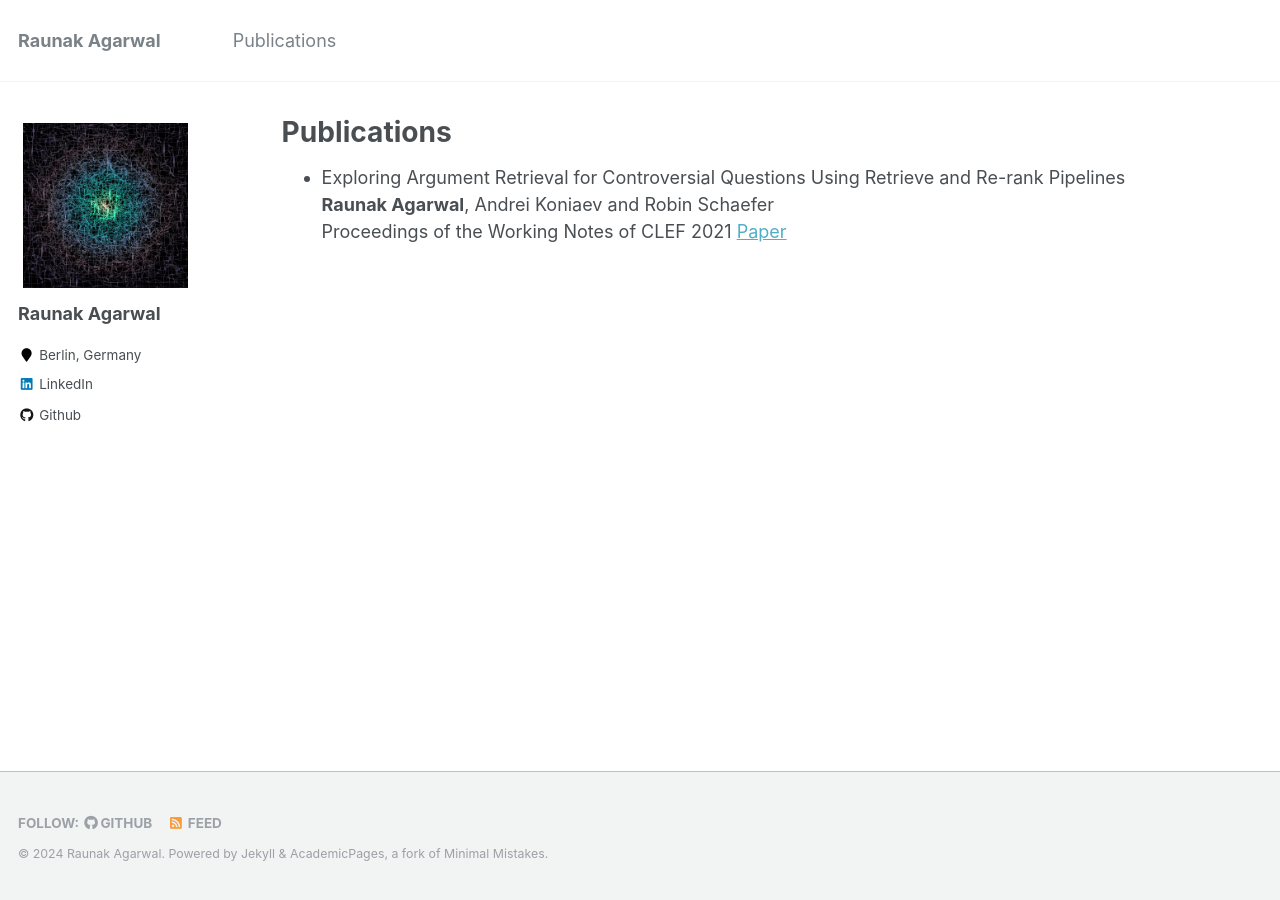
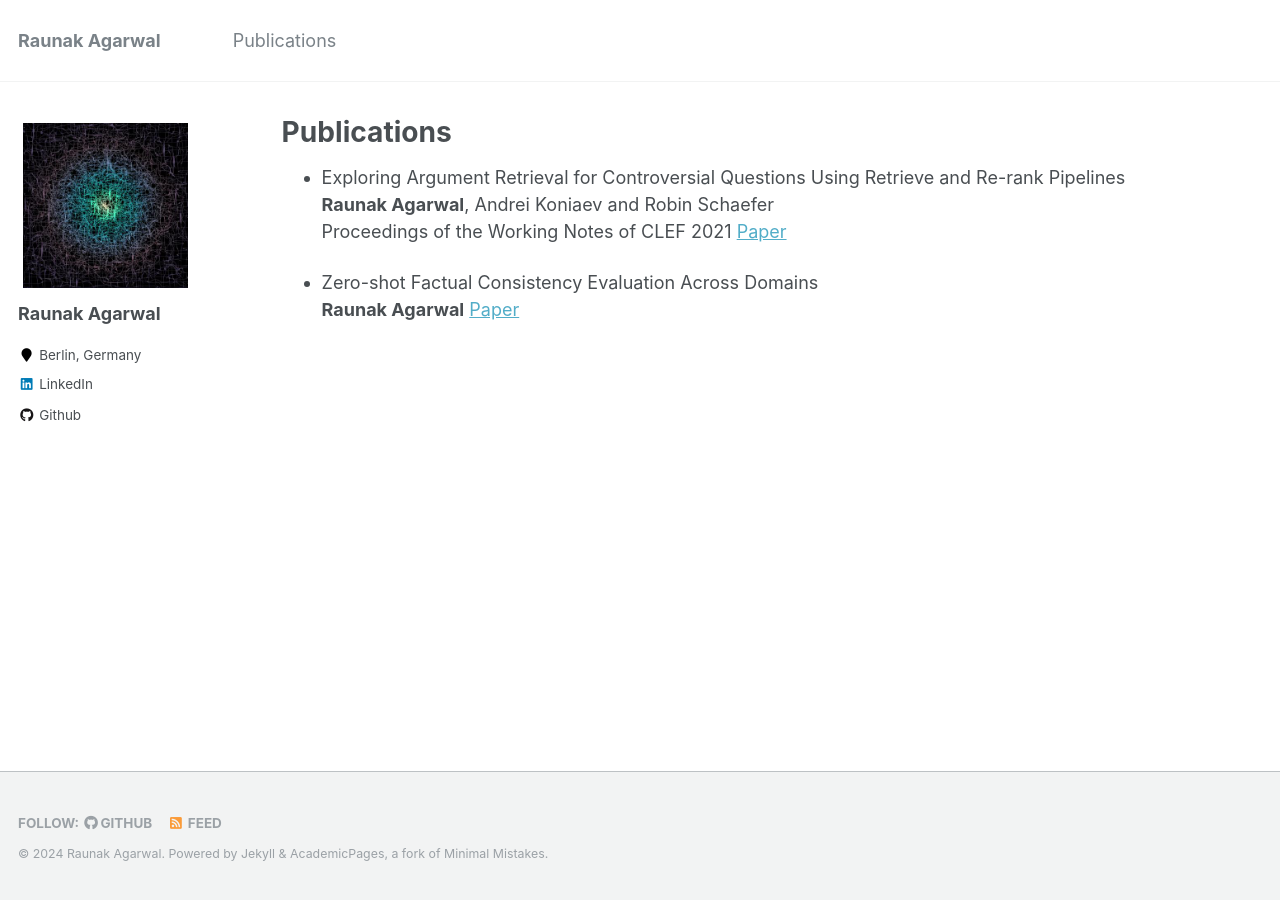
Before and after one commit to raunak-agarwal/raunak-agarwal.github.io, a Jekyll site: the page built from _pages/publications.md, in a window 1280 px wide. Built offline with Jekyll 4.4.1, drawn with Linux system fonts in a browser that asks for light colours.

Commit message:
Update publications.md

```diff
--- a/_pages/publications.md
+++ b/_pages/publications.md
@@ -7,3 +7,7 @@ author_profile: true
 * Exploring Argument Retrieval for Controversial Questions Using Retrieve and Re-rank Pipelines \
 **Raunak Agarwal**, Andrei Koniaev and Robin Schaefer \
 Proceedings of the Working Notes of CLEF 2021 [Paper](http://ceur-ws.org/Vol-2936/paper-206.pdf)
+
+* Zero-shot Factual Consistency Evaluation Across Domains \
+**Raunak Agarwal**
+[Paper](https://arxiv.org/abs/2408.04114)
```
